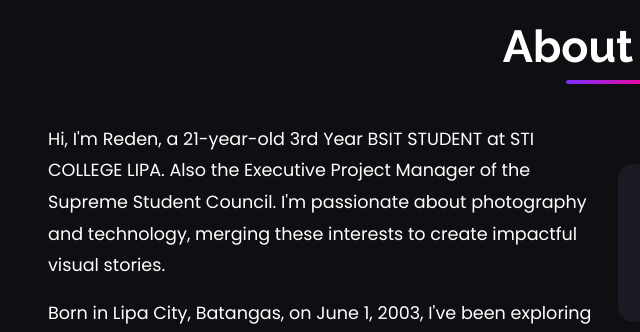
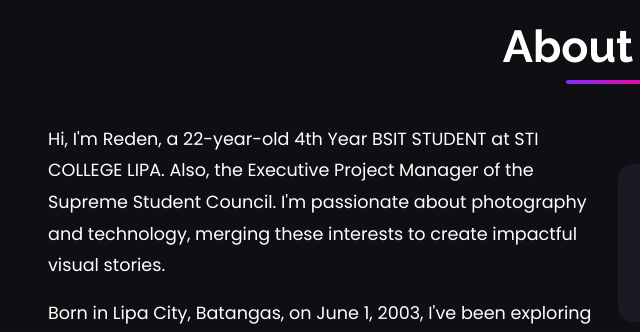
Before and after one commit to DENQTTTTT/portfolio, a plain HTML site: page index.html in a window 1280 px wide. Shown: the part 880-1212 px from the top of the page, 34-674 px from the left. Drawn offline with nearby package versions, Linux system fonts and the light colour scheme.

Commit message:
Update index.html

```diff
--- a/index.html
+++ b/index.html
@@ -754,7 +754,7 @@
       <div class="row">
         <div class="col-lg-6" data-aos="fade-right" data-aos-duration="1000">
           <div class="about-text">
-            <p>Hi, I'm Reden, a 21-year-old 3rd Year BSIT STUDENT at STI COLLEGE LIPA. Also the Executive Project Manager of the Supreme Student Council. I'm passionate about photography and technology, merging these interests to create impactful visual stories.</p>
+            <p>Hi, I'm Reden, a 22-year-old 4th Year BSIT STUDENT at STI COLLEGE LIPA. Also, the Executive Project Manager of the Supreme Student Council. I'm passionate about photography and technology, merging these interests to create impactful visual stories.</p>
             <p>Born in Lipa City, Batangas, on June 1, 2003, I've been exploring the intersection of leadership, technology, and creativity. As the Technical Director and Photographer of Ocularis - STI Lipa Official Media Team, I've had the opportunity to showcase my skills in both management and photography.</p>
             <p>My journey is about continuous learning and growth, pushing the boundaries of what's possible when passion meets purpose.</p>
           </div>
```
